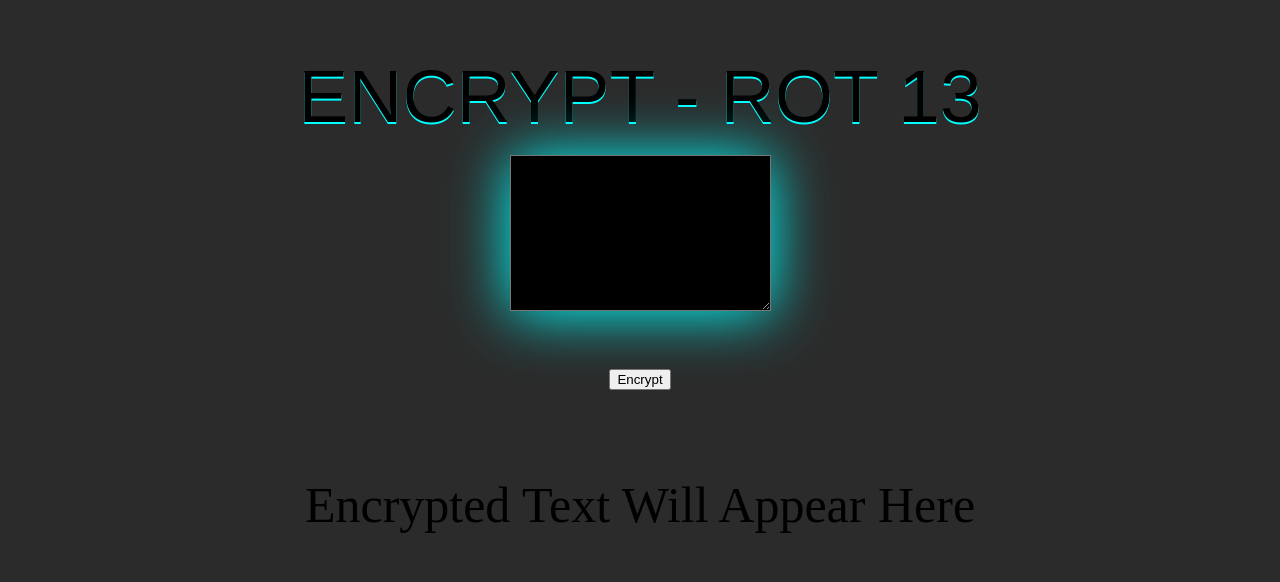
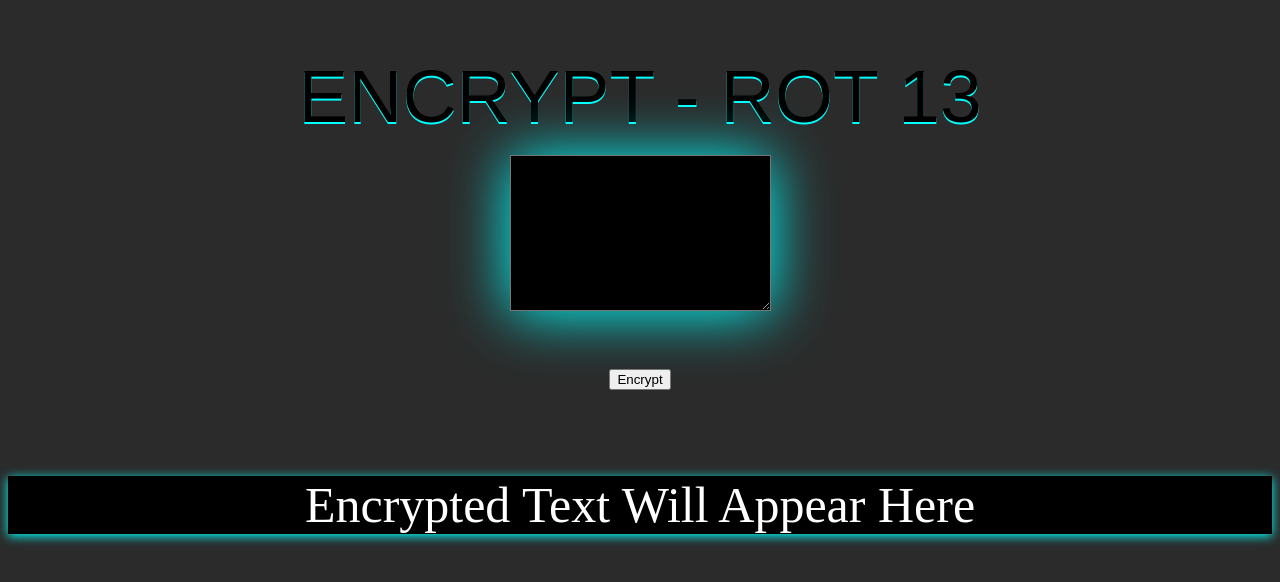
Before and after one commit to BreNelson/rot-13, a plain HTML site: page public/index.html in a window 1280 px wide. Drawn offline with Linux system fonts and the light colour scheme.

Commit message:
Add files via upload

```diff
--- a/public/style.css
+++ b/public/style.css
@@ -40,4 +40,7 @@ textarea{ background-color: black;
 
 p{
 	font-size: 50px;
+	background-color: black;
+	box-shadow: 0px 2px 10px aqua;
+	color: white;
 }
```
